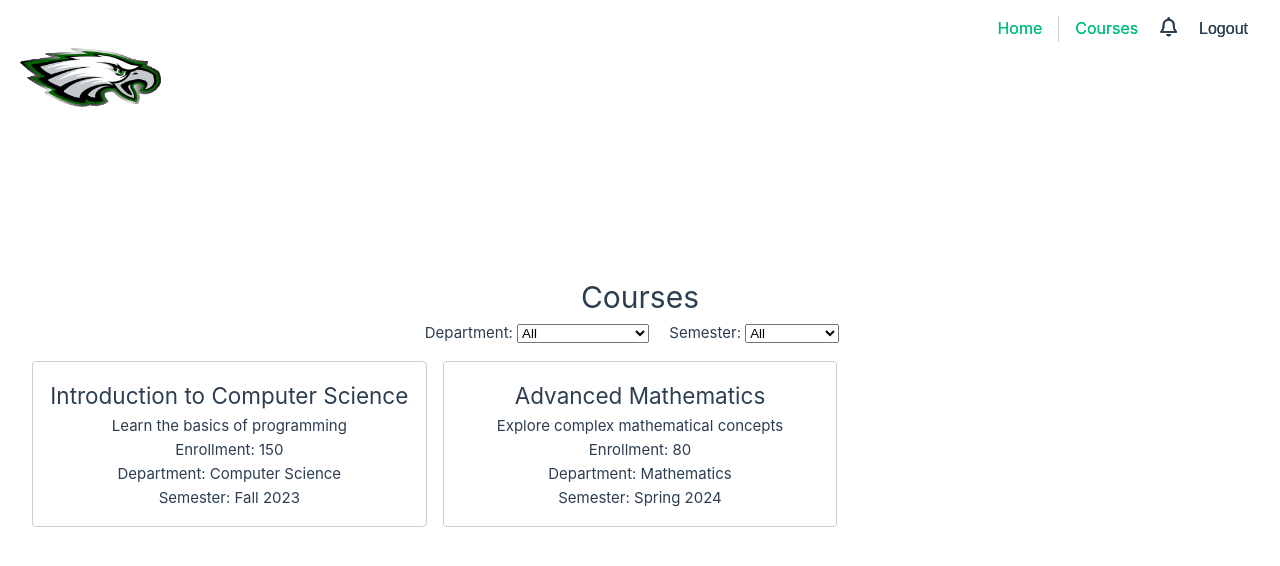
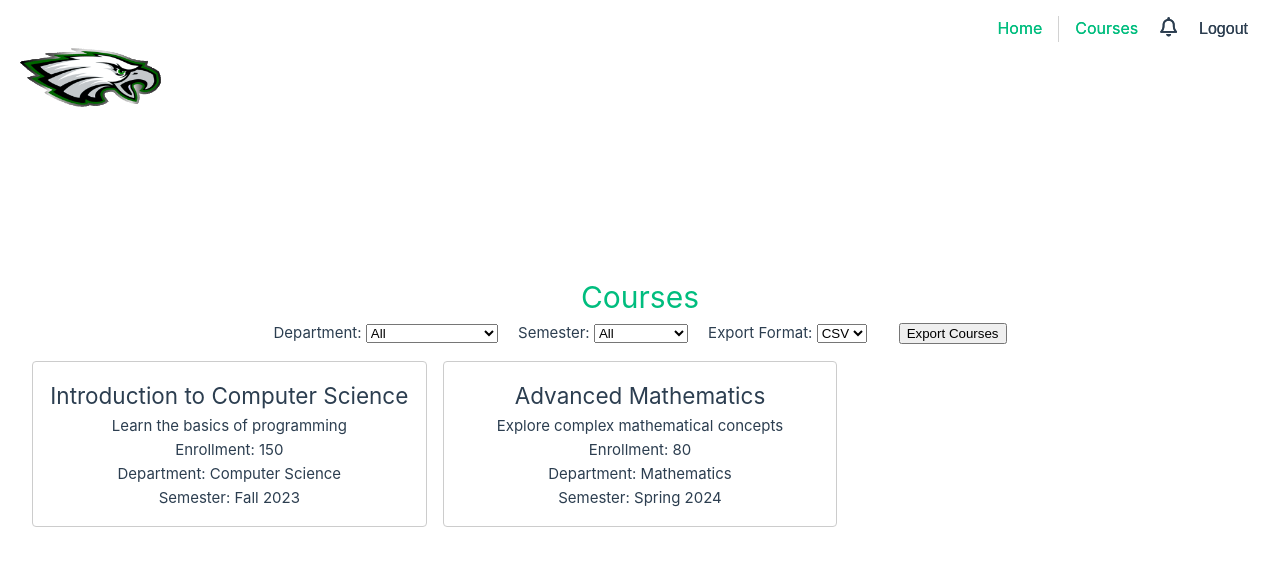
Before and after one commit to ntgrntgr/project2-frontend-vue, a Vue app: page /courses in a window 1280 px wide. Shown: the top 566 px of the page. Built offline with nearby package versions, Linux system fonts and the light colour scheme; sample sign-in values are in the browser's storage.

Commit message:
added export feature of courses and also changed color of courses title on that courses page

```diff
--- a/package.json
+++ b/package.json
@@ -11,6 +11,7 @@
     "format": "prettier --write src/"
   },
   "dependencies": {
+    "file-saver": "^2.0.5",
     "vue": "^3.4.29",
     "vue-router": "^4.3.3"
   },
--- a/src/components/Courses.vue
+++ b/src/components/Courses.vue
@@ -1,6 +1,8 @@
 <script setup>
 import { ref, computed } from 'vue';
 import Navbar from './Navbar.vue';
+import { saveAs } from 'file-saver'; // Add this import for file saving
+
 // Dummy data for courses (replace with actual API call later)
 const courses = ref([
   { id: 1, title: 'Introduction to Computer Science', description: 'Learn the basics of programming', enrollment: 150, department: 'Computer Science', semester: 'Fall 2023' },
@@ -13,6 +15,7 @@ const semesters = ['All', 'Fall 2023', 'Spring 2024']; // Add more semesters as
 
 const selectedDepartment = ref('All');
 const selectedSemester = ref('All');
+const exportFormat = ref('CSV'); // New state for export format
 
 const filteredCourses = computed(() => {
   return courses.value.filter(course =>
@@ -20,6 +23,27 @@ const filteredCourses = computed(() => {
     (selectedSemester.value === 'All' || course.semester === selectedSemester.value)
   );
 });
+
+const exportCourses = () => {
+  const data = filteredCourses.value.map(course => ({
+    Title: course.title,
+    Description: course.description,
+    Enrollment: course.enrollment,
+    Department: course.department,
+    Semester: course.semester,
+  }));
+
+  if (exportFormat.value === 'CSV') {
+    const csvContent = "data:text/csv;charset=utf-8," +
+      data.map(e => Object.values(e).join(",")).join("\n");
+    const encodedUri = encodeURI(csvContent);
+    saveAs(new Blob([csvContent]), 'courses.csv');
+  } else if (exportFormat.value === 'PDF') {
+    // PDF generation logic (using a library like jsPDF)
+    // Placeholder for PDF export
+    alert('PDF export functionality is not implemented yet.');
+  }
+};
 </script>
 
 <template>
@@ -28,7 +52,7 @@ const filteredCourses = computed(() => {
   </div>
   <div class="courses-container">
     <div class="centered-content">
-      <h1>Courses</h1>
+      <h1 style="color: hsla(160, 100%, 37%, 1)">Courses</h1>
 
       <div class="filters">
         <label>
@@ -43,6 +67,14 @@ const filteredCourses = computed(() => {
             <option v-for="sem in semesters" :key="sem" :value="sem">{{ sem }}</option>
           </select>
         </label>
+        <label>
+          Export Format:
+          <select v-model="exportFormat">
+            <option value="CSV">CSV</option>
+            <option value="PDF">PDF</option>
+          </select>
+        </label>
+        <button @click="exportCourses">Export Courses</button> <!-- New export button -->
       </div>
 
       <div class="course-list">
@@ -80,6 +112,10 @@ const filteredCourses = computed(() => {
   margin-right: 1rem;
 }
 
+.filters button {
+  margin-left: 1rem; /* Add margin for the button */
+}
+
 .course-list {
   display: grid;
   grid-template-columns: repeat(auto-fill, minmax(300px, 1fr));
```
Also changed, not shown: 1 other file (tests, documents, lock files or other folders).
